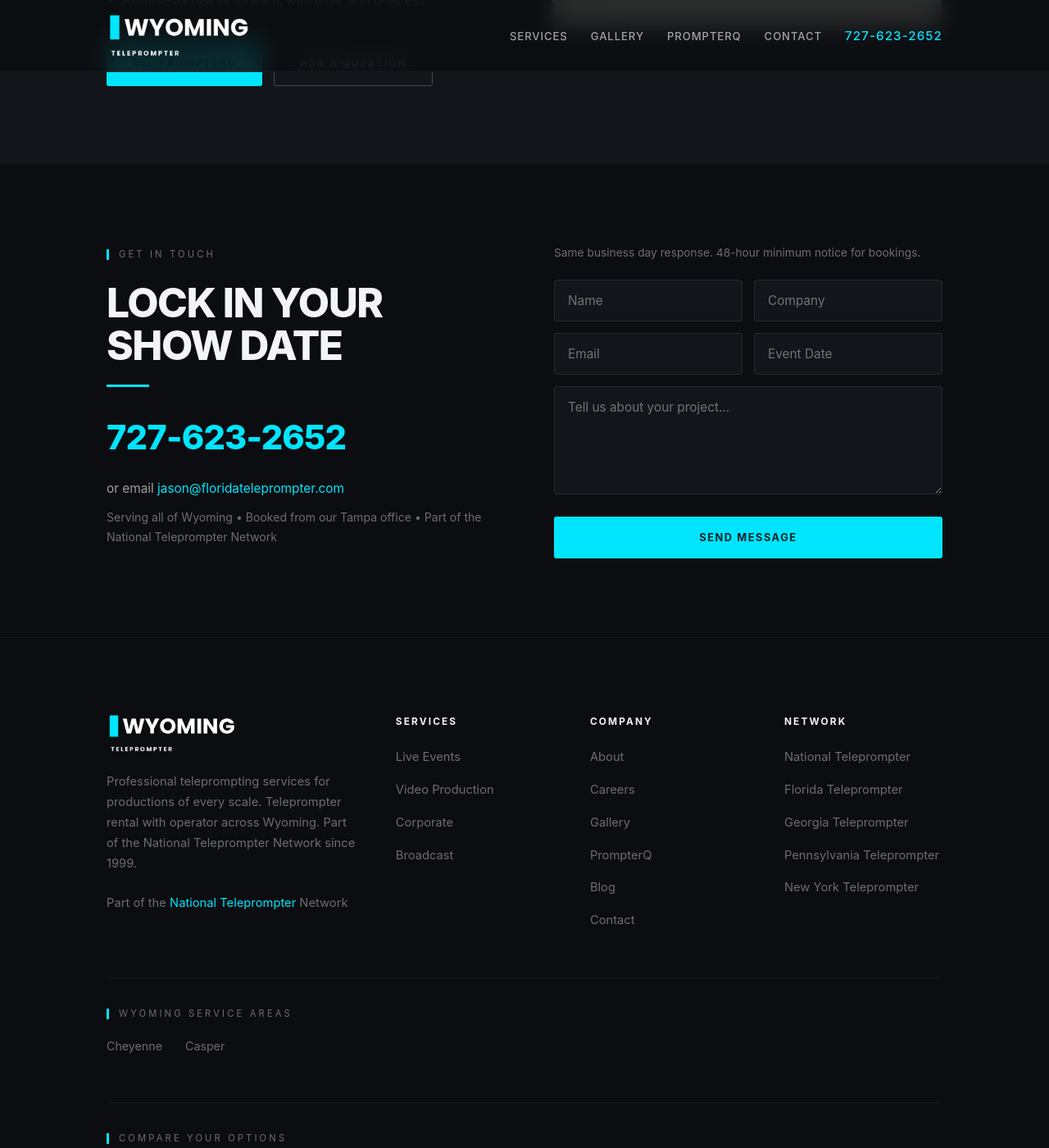
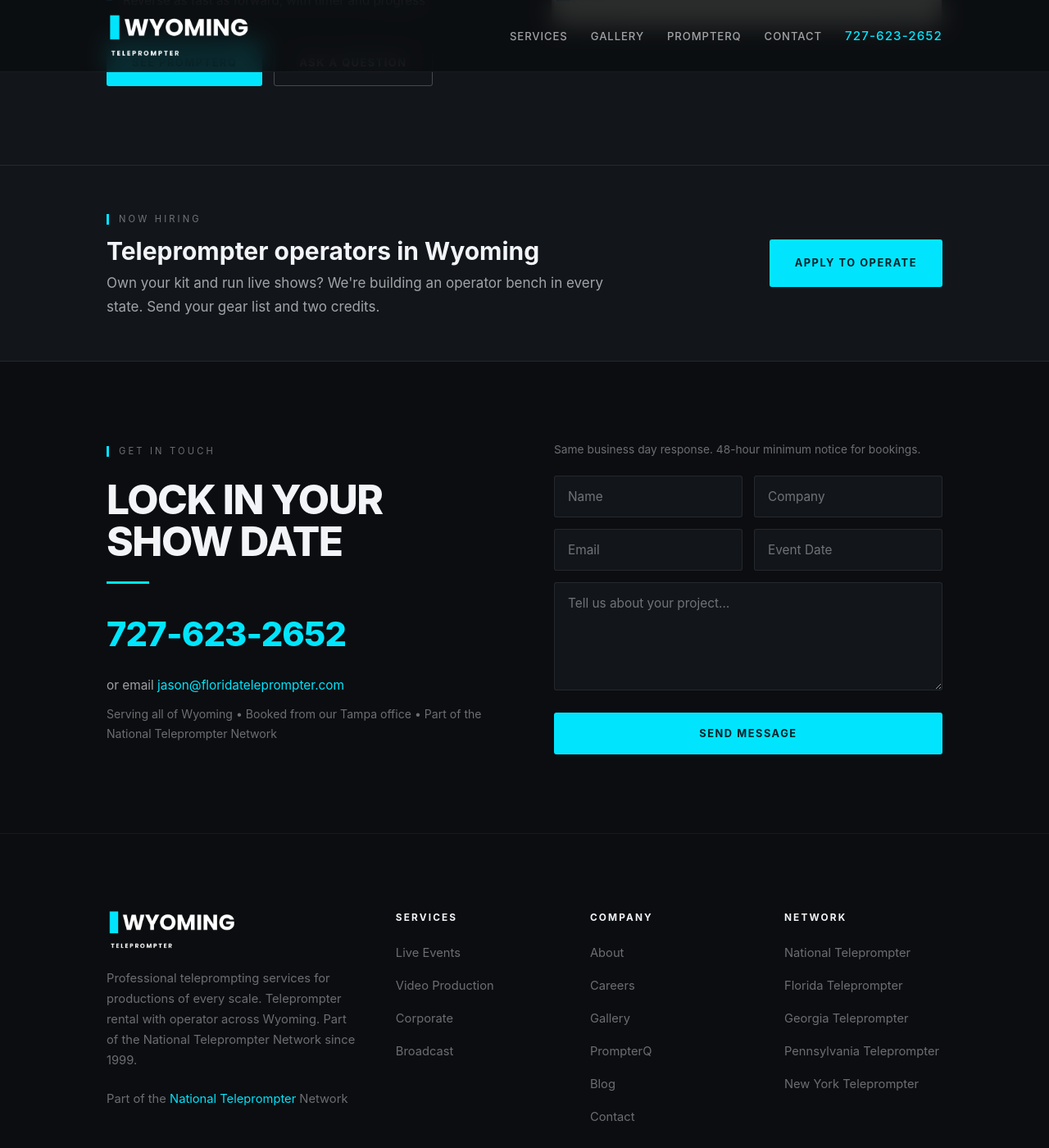
Before and after one commit to jasproj/wyomingteleprompter, a Jekyll site: the page index.html, which Jekyll copies as it is, in a window 1280 px wide and 1400 px high, scrolled down 6080 px. Shown: the whole window at 82% size. Built offline with Jekyll 4.4.1, drawn with Linux system fonts in a browser that asks for light colours.

Commit message:
feat: "Now Hiring Operators" band above the contact section
A visible operator-recruiting callout on the home page. Until now the only
path to the application form was a footer link. The band names the state,
says what we want (own kit, live-show experience, gear list + two credits)
and sends applicants to the existing careers page. Styled with the site's
own CSS variables; no new colors, fonts or scripts. Verified at 1280 and
390 wide.

Co-Authored-By: Claude Fable 5.1 <noreply@anthropic.com>
Claude-Session: https://claude.ai/code/session_01SW4oYwAA8ZEcmkVZYUBX96

```diff
--- a/index.html
+++ b/index.html
@@ -440,6 +440,13 @@
             html { scroll-behavior: auto; }
             * { transition: none !important; animation: none !important; }
         }
+
+        /* Hiring band */
+        .hiring { padding: clamp(36px, 4vw, 56px) 0; background: var(--surface); border-top: 1px solid var(--line); border-bottom: 1px solid var(--line); }
+        .hiring-wrap { display: flex; align-items: center; justify-content: space-between; gap: 28px; flex-wrap: wrap; }
+        .hiring-title { font-size: clamp(22px, 2.6vw, 30px); line-height: 1.15; margin: 6px 0 8px; }
+        .hiring-text { color: var(--text-dim); margin: 0; max-width: 60ch; }
+        .hiring .btn { white-space: nowrap; }
     </style>
 </head>
 <body>
@@ -668,6 +675,18 @@
         </div>
     </section>
 
+        <!-- Hiring -->
+    <section class="hiring" id="hiring" aria-label="Now hiring teleprompter operators">
+        <div class="wrap hiring-wrap">
+            <div>
+                <span class="eyebrow">Now Hiring</span>
+                <h2 class="hiring-title">Teleprompter operators in Wyoming</h2>
+                <p class="hiring-text">Own your kit and run live shows? We're building an operator bench in every state. Send your gear list and two credits.</p>
+            </div>
+            <a href="careers.html" class="btn btn-primary">Apply to operate</a>
+        </div>
+    </section>
+
     <!-- Contact -->
     <section class="contact" id="contact">
         <div class="wrap">
```
